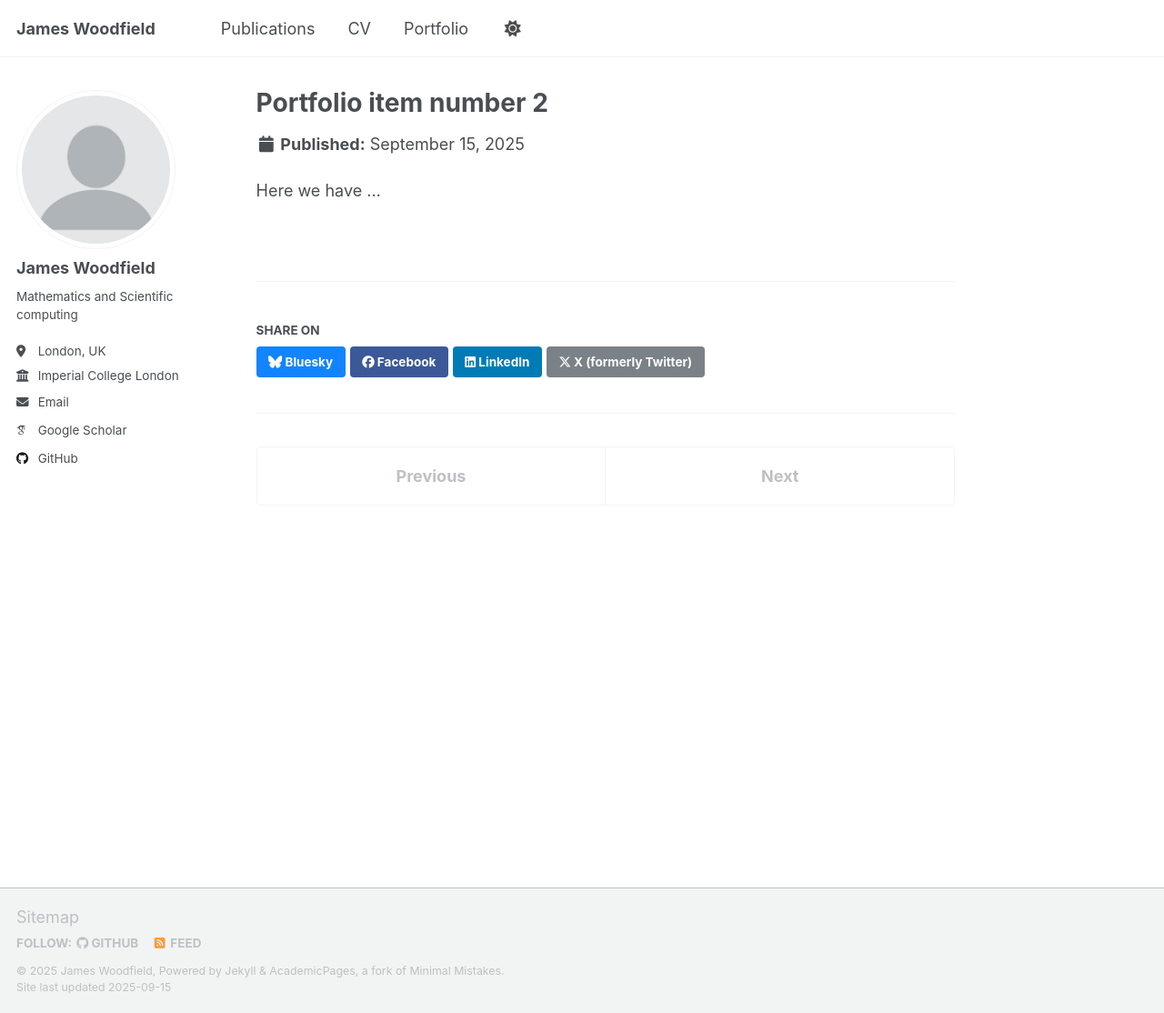
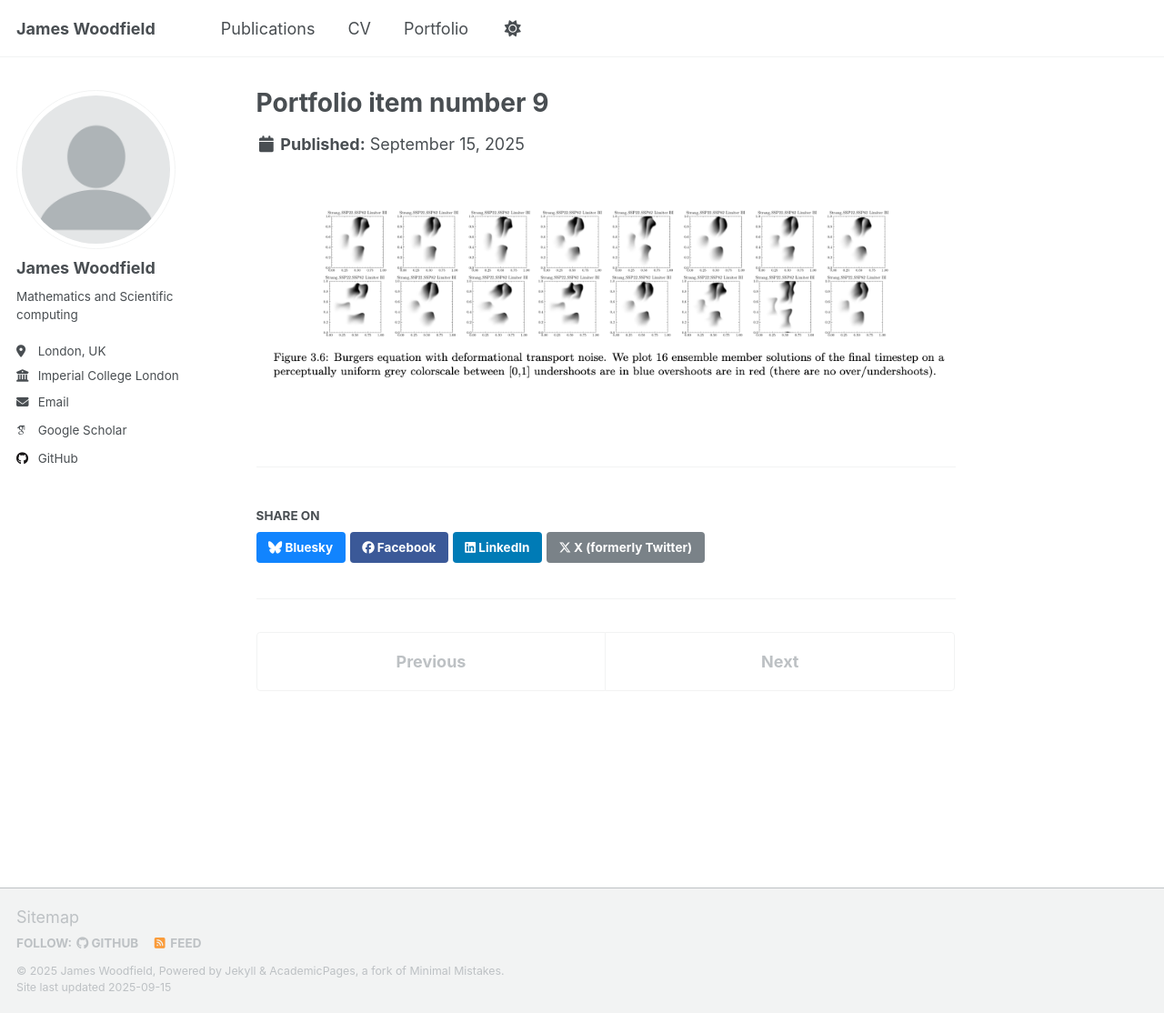
Before and after one commit to jameswoodfield/jameswoodfield.github.io, a Jekyll site: the page built from _portfolio/portfolio-9.md, in a window 1280 px wide and 1114 px high. Shown: the whole window at 91% size. Built offline with Jekyll 4.4.1, drawn with Linux system fonts in a browser that asks for light colours; some web fonts are replaced; a script that is not in the unit is left out.

Commit message:
Update portfolio item 9 and add new images
Renamed and updated the content of portfolio-9.md to reference new images. Added Burgers.png and SSP_EULER.png to the images directory for use in the portfolio item.

```diff
--- a/_portfolio/portfolio-9.md
+++ b/_portfolio/portfolio-9.md
@@ -1,6 +1,6 @@
 ---
-title: "Portfolio item number 2"
-excerpt: "Short description of portfolio item number 2<br/><img src='/images/JCAM.png'>"
+title: "Portfolio item number 9"
+excerpt: "Short description of portfolio item number 9<br/><img src='/images/SSP_EULER.png'>"
 collection: portfolio
 ---
-Here we have ...
+<br/><img src='/images/Burgers.png'>
```
Also changed, not shown: images/Burgers.png (added), images/SSP_EULER.png (added).
